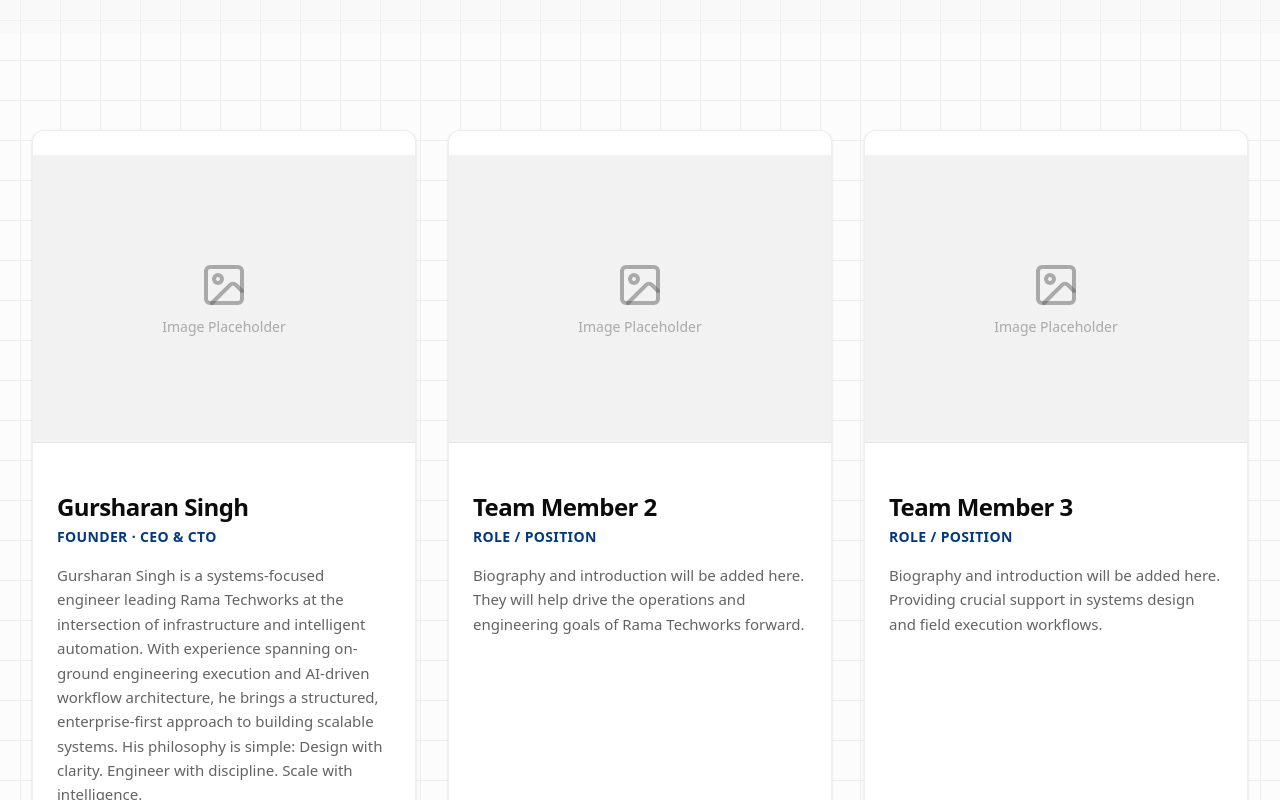
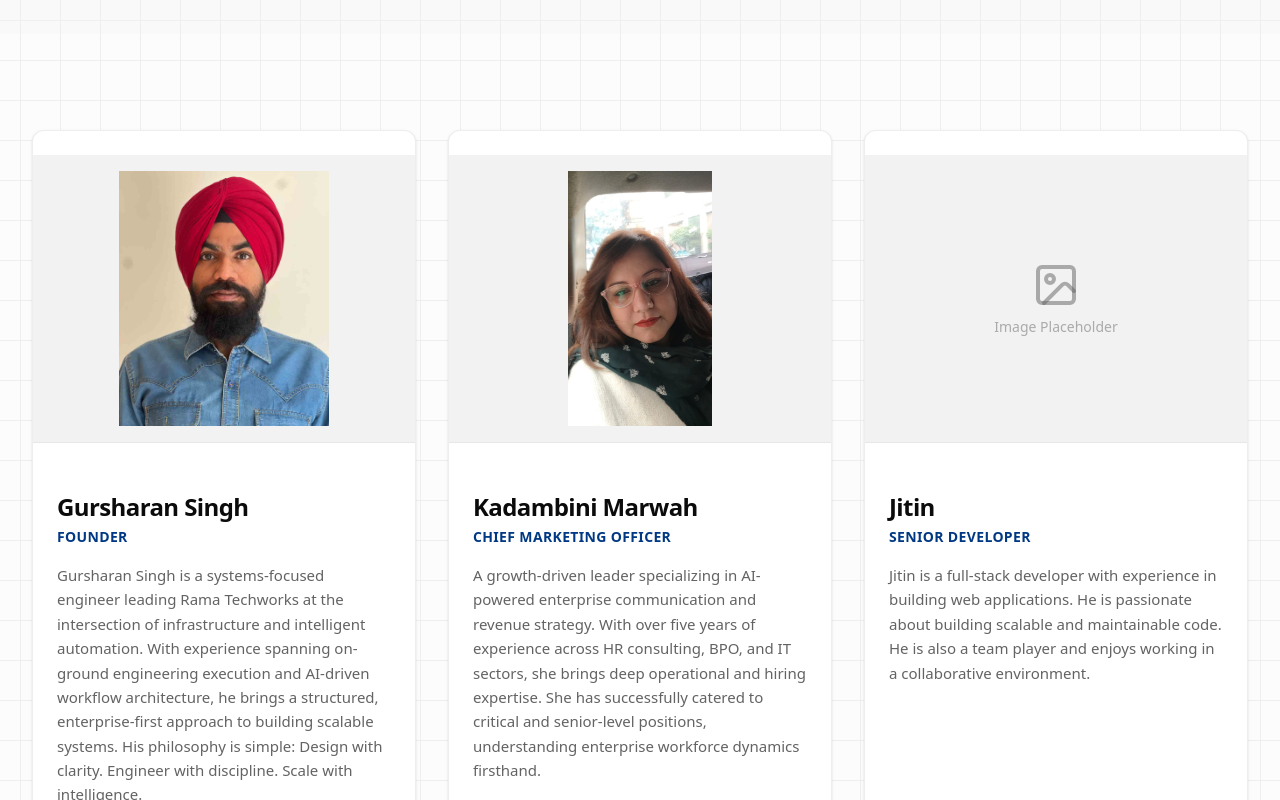
Before and after one commit to Gursharan-commits/ramatechworks, a Next.js app: page /team in a window 1280 px wide. Shown: the part 420-1220 px from the top of the page. Built offline with nearby package versions, Linux system fonts and the light colour scheme.

Commit message:
feat(team): add team member images and adjust sizing to fit container

```diff
--- a/src/app/team/page.tsx
+++ b/src/app/team/page.tsx
@@ -21,22 +21,22 @@ export default function Team() {
     const teamMembers: TeamMember[] = [
         {
             name: "Gursharan Singh",
-            role: "Founder · CEO & CTO",
+            role: "Founder",
             bio: "Gursharan Singh is a systems-focused engineer leading Rama Techworks at the intersection of infrastructure and intelligent automation. With experience spanning on-ground engineering execution and AI-driven workflow architecture, he brings a structured, enterprise-first approach to building scalable systems. His philosophy is simple: Design with clarity. Engineer with discipline. Scale with intelligence.",
-            image: "", // Placeholder for Gursharan's image
+            image: "/team/Gursharan.png",
             // socials: { linkedin: "#", twitter: "#" }
         },
         {
-            name: "Team Member 2",
-            role: "Role / Position",
-            bio: "Biography and introduction will be added here. They will help drive the operations and engineering goals of Rama Techworks forward.",
-            image: "", // Placeholder
+            name: "Kadambini Marwah",
+            role: "Chief Marketing Officer",
+            bio: "A growth-driven leader specializing in AI-powered enterprise communication and revenue strategy. With over five years of experience across HR consulting, BPO, and IT sectors, she brings deep operational and hiring expertise. She has successfully catered to critical and senior-level positions, understanding enterprise workforce dynamics firsthand.",
+            image: "/team/kadambini.png",
             // socials: { linkedin: "#" }
         },
         {
-            name: "Team Member 3",
-            role: "Role / Position",
-            bio: "Biography and introduction will be added here. Providing crucial support in systems design and field execution workflows.",
+            name: "Jitin",
+            role: "Senior Developer",
+            bio: "Jitin is a full-stack developer with experience in building web applications. He is passionate about building scalable and maintainable code. He is also a team player and enjoys working in a collaborative environment.",
             image: "", // Placeholder
             // socials: { linkedin: "#" }
         }
@@ -107,7 +107,7 @@ export default function Team() {
                                                 src={member.image}
                                                 alt={member.name}
                                                 fill
-                                                className="object-cover transition-transform duration-500 group-hover:scale-105"
+                                                className="object-contain p-4 transition-transform duration-500 group-hover:scale-105"
                                                 sizes="(max-w-768px) 100vw, (max-w-1200px) 50vw, 33vw"
                                             />
                                         ) : (
```
Also changed, not shown: public/team/Gursharan.png (added), public/team/kadambini.png (added).
